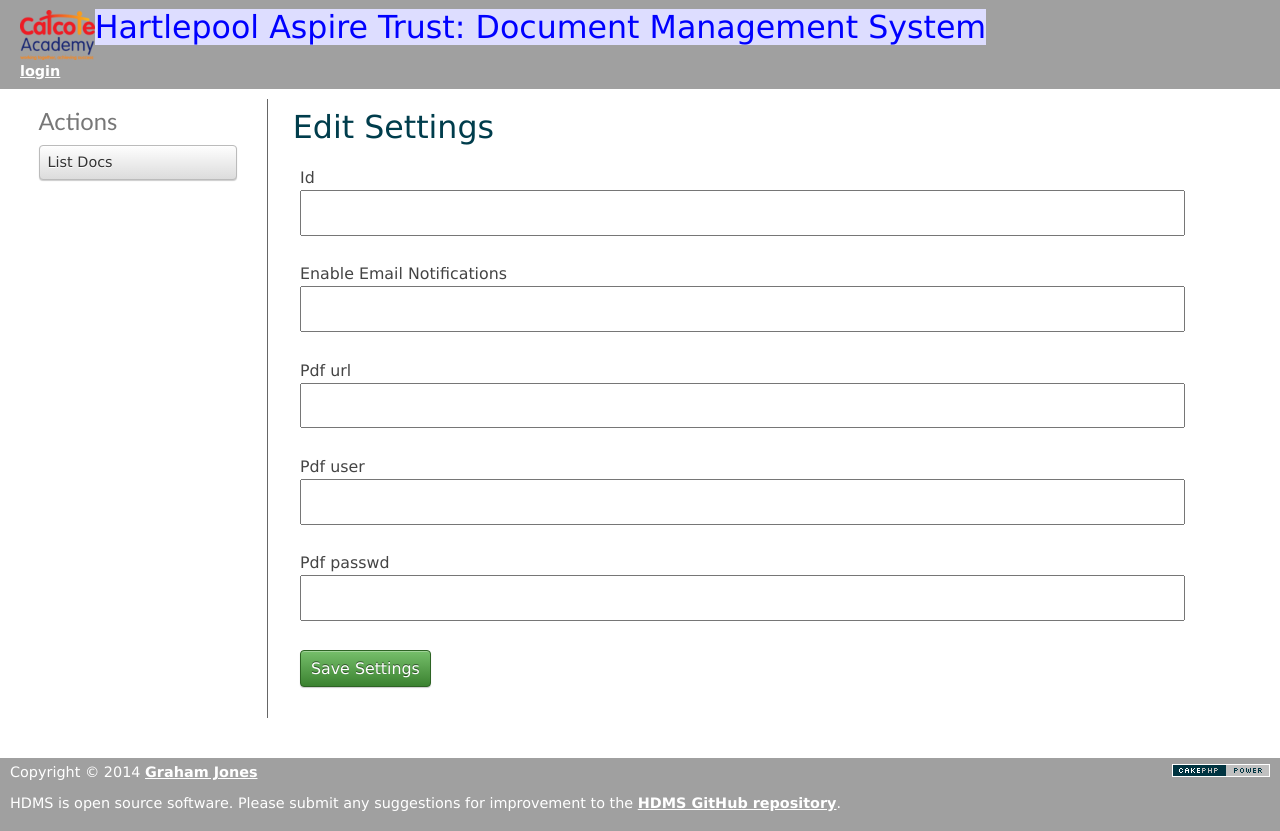
After one commit to jones139/hdms, a CakePHP app: the page made by app/View/Settings/index.ctp in a window 1280 px wide. The commit adds this page. Run offline with PHP 8.4 and a stand-in for CakePHP, Linux system fonts and the light colour scheme; the template is opened without the code that fills it, so the values that code supplies are empty; form fields are guessed from the names that the template uses; some libraries are stand-ins or nearby versions.

Commit message:
Added basic settings editing functionality for admin users.

```diff
--- /dev/null
+++ b/app/Model/Setting.php
@@ -0,0 +1,6 @@
+<?php
+class Setting extends AppModel {
+
+}
+
+?>
--- a/app/View/Layouts/default.ctp
+++ b/app/View/Layouts/default.ctp
@@ -75,6 +75,10 @@ $cakeVersion = __d('cake_dev', 'CakePHP %s', Configure::version())
         if ($authUserData['id']) { # Logged in users
            if ($authUserData['role_id']==1) {  # Administrators only
 	      echo "Admin Menu: ";
+	      echo $this->Html->link('Settings',
+	      	   	             array('controller'=>'settings',
+				           'action'=>'index'));
+	      echo "; ";
 	      echo $this->Html->link('Add/Edit Users',
 	      	   	             array('controller'=>'users',
 				           'action'=>'index'));
--- /dev/null
+++ b/app/View/Settings/index.ctp
@@ -0,0 +1,21 @@
+<div class="settings index">
+<?php
+	echo "<h1>Edit Settings</h1>";
+	echo $this->Form->create('Setting');
+	echo $this->Form->input('id');
+	echo $this->Form->input('email_enabled',array(
+	'label'=>'Enable Email Notifications'));
+	echo $this->Form->input('pdf_url');
+	echo $this->Form->input('pdf_user');
+	echo $this->Form->input('pdf_passwd');
+	echo $this->Form->end('Save Settings');
+?>
+
+</div>
+
+<div class="actions">
+	<h3><?php echo __('Actions'); ?></h3>
+	<ul>
+		<li><?php echo $this->Html->link(__('List Docs'), array('controller' => 'docs', 'action' => 'index')); ?> </li>
+	</ul>
+</div>
```
Also changed, not shown: app/Controller/SettingsController.php (added, +45 -0 lines).
